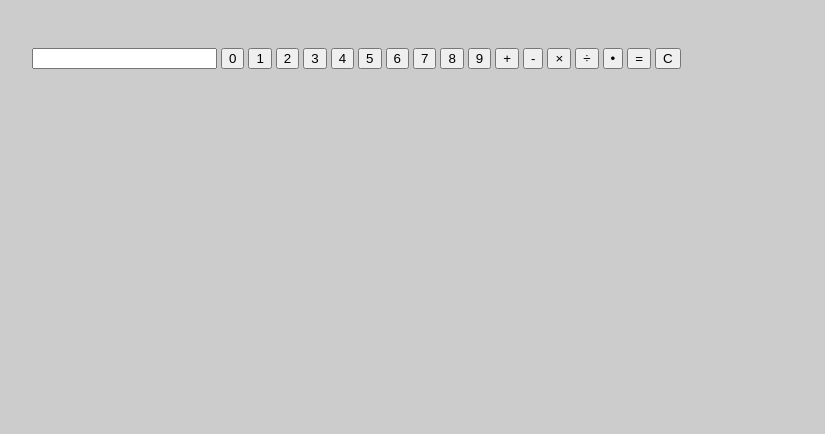
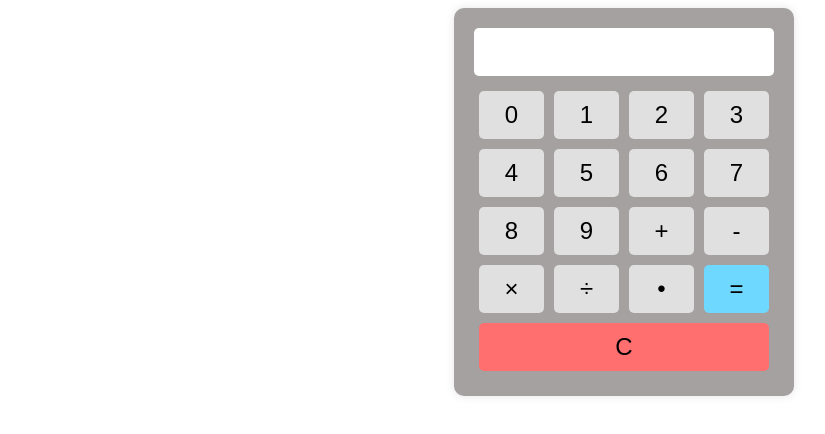
Before and after one commit to Eltorshito/calculatrice_js, a plain HTML site: page index.html in a window 1280 px wide. Shown: the whole page, without its empty margins (16-841 px from the left). Drawn offline with Linux system fonts and the light colour scheme.

Commit message:
add style

```diff
--- a/style.css
+++ b/style.css
@@ -1,15 +1,45 @@
-* {
+#calculator {
+    display: flex;
+    flex-wrap: wrap;
+    max-width: 300px;
+    margin: 0 auto;
+    padding: 20px;
+    background-color: #a5a1a1;
+    border-radius: 10px;
+    box-shadow: 0 0 10px rgba(0, 0, 0, 0.1);
+}
+
+#calculator input {
+    width: 100%;
+    font-size: 1.5em;
+    padding: 10px 20px;
+    border: none;
+    border-radius: 5px;
+    margin-bottom: 10px;
     box-sizing: border-box;
 }
 
-html, body {
-    height: 100%;
-    background: #ccc;
-    padding: 20px;
+#calculator button {
+    flex: 1;
+    font-size: 1.5em;
+    margin: 5px;
+    padding: 10px 20px;
+    border: none;
+    background-color: #e0e0e0;
+    cursor: pointer;
+    border-radius: 5px;
+    transition: background-color 0.3s;
 }
 
-html, body {
-    height: 100%;
-    background: #ccc;
-    padding: 20px;
+#calculator button[value="C"] {
+    flex: 2;
+    background-color: #ff6f6f;
 }
+
+#calculator button[value="="] {
+    background-color: #6fd8ff;
+}
+
+#calculator button:active {
+    background-color: #dcdcdc;
+}
```
Also changed, not shown: 1 other file.
